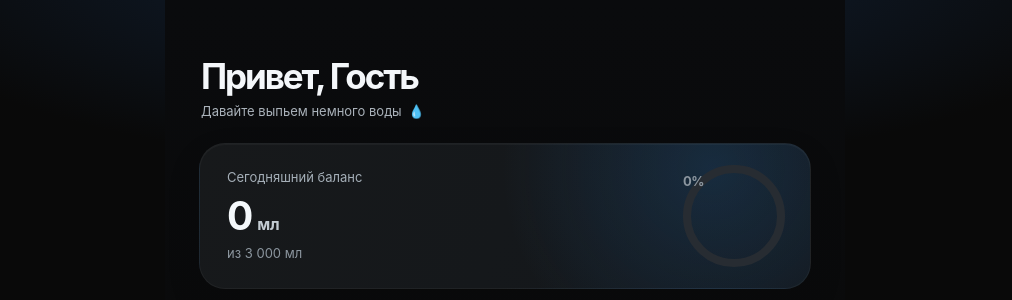
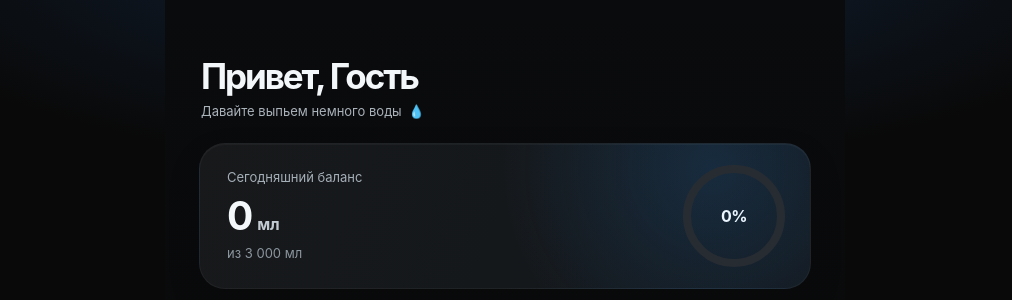
Before and after one commit to egorogarkov34-arch/-2, a React (Vite) app: page / in a window 1280 px wide. Shown: the top 300 px of the page, without its empty margins (135-1147 px from the left). Built offline with nearby package versions, Linux system fonts and the light colour scheme; no server answers.

Commit message:
Fix progress ring label position

```diff
--- a/src/app/styles.css
+++ b/src/app/styles.css
@@ -198,7 +198,7 @@ h2 { font-size: 17px; letter-spacing: -.025em; margin: 0; }
 .home-v3-header p { margin: 9px 0 0; color: #aab2ba; font-size: 13px; line-height: 1.35; }
 .home-v3-header p span { margin-left: 3px; }
 .home-v3-balance-card { min-height: 145px; padding: 21px 23px; display: flex; align-items: center; justify-content: space-between; overflow: hidden; border: 1px solid #FFFFFF0B; border-radius: 26px; background: radial-gradient(circle at 84% 17%, #277ccc33, transparent 40%), linear-gradient(112deg, #17191b, #13171b); box-shadow: inset 0 1px #ffffff09, 0 14px 34px #0000001f; }
-.home-v3-balance-card p { margin: 0; color: #a5afb8; font-size: 13px; }.home-v3-balance-card strong { display: block; margin-top: 10px; color: #f4f8fb; font-size: 39px; line-height: .94; letter-spacing: -.068em; }.home-v3-balance-card strong small { color: #c3cbd2; font-size: 16px; letter-spacing: -.02em; }.home-v3-balance-card > div > span { display: block; margin-top: 10px; color: #8c969f; font-size: 13px; }.home-v3-balance-card .progress-ring { flex: 0 0 auto; margin-right: -2px; }.home-v3-balance-card .progress-ring text { font-size: 15px; font-weight: 750; }
+.home-v3-balance-card p { margin: 0; color: #a5afb8; font-size: 13px; }.home-v3-balance-card strong { display: block; margin-top: 10px; color: #f4f8fb; font-size: 39px; line-height: .94; letter-spacing: -.068em; }.home-v3-balance-card strong small { color: #c3cbd2; font-size: 16px; letter-spacing: -.02em; }.home-v3-balance-card > div:not(.progress-ring) > span { display: block; margin-top: 10px; color: #8c969f; font-size: 13px; }.home-v3-balance-card .progress-ring { flex: 0 0 auto; margin-right: -2px; }.home-v3-balance-card .progress-ring text { font-size: 15px; font-weight: 750; }
 .home-v3-summary-grid { display: grid; grid-template-columns: 1fr 1fr; gap: 10px; margin-top: 11px; }
 .home-v3-summary-card { min-width: 0; min-height: 101px; padding: 16px 14px; display: flex; align-items: flex-start; justify-content: space-between; gap: 7px; overflow: hidden; border: 1px solid #FFFFFF0A; border-radius: 19px; color: inherit; background: #151719; text-align: left; box-shadow: inset 0 1px #ffffff06; }.home-v3-summary-card.is-button { transition: border-color .18s ease, background .18s ease, transform .18s ease; }
 .home-v3-summary-card > div { min-width: 0; flex: 1 1 auto; }.home-v3-summary-card span, .home-v3-summary-card strong, .home-v3-summary-card small { display: block; }.home-v3-summary-card span { overflow: hidden; color: #a5aeb7; font-size: 11px; text-overflow: ellipsis; white-space: nowrap; }.home-v3-summary-card strong { min-height: 21px; margin-top: 8px; overflow: hidden; color: #d6e8fb; font-size: 17px; line-height: 1.05; letter-spacing: -.04em; text-overflow: ellipsis; white-space: nowrap; }.home-v3-summary-card--remaining strong { font-size: 14px; letter-spacing: -.055em; }.home-v3-summary-card small { margin-top: 7px; color: #6f7b84; font-size: 10px; }.home-v3-summary-card i { width: 39px; height: 39px; flex: 0 0 39px; display: grid; place-items: center; border-radius: 13px; color: #73bdff; background: #194c7935; font-style: normal; }.home-v3-summary-card.is-button:active { border-color: #5aabf360; background: #182330; transform: scale(.985); }
```
